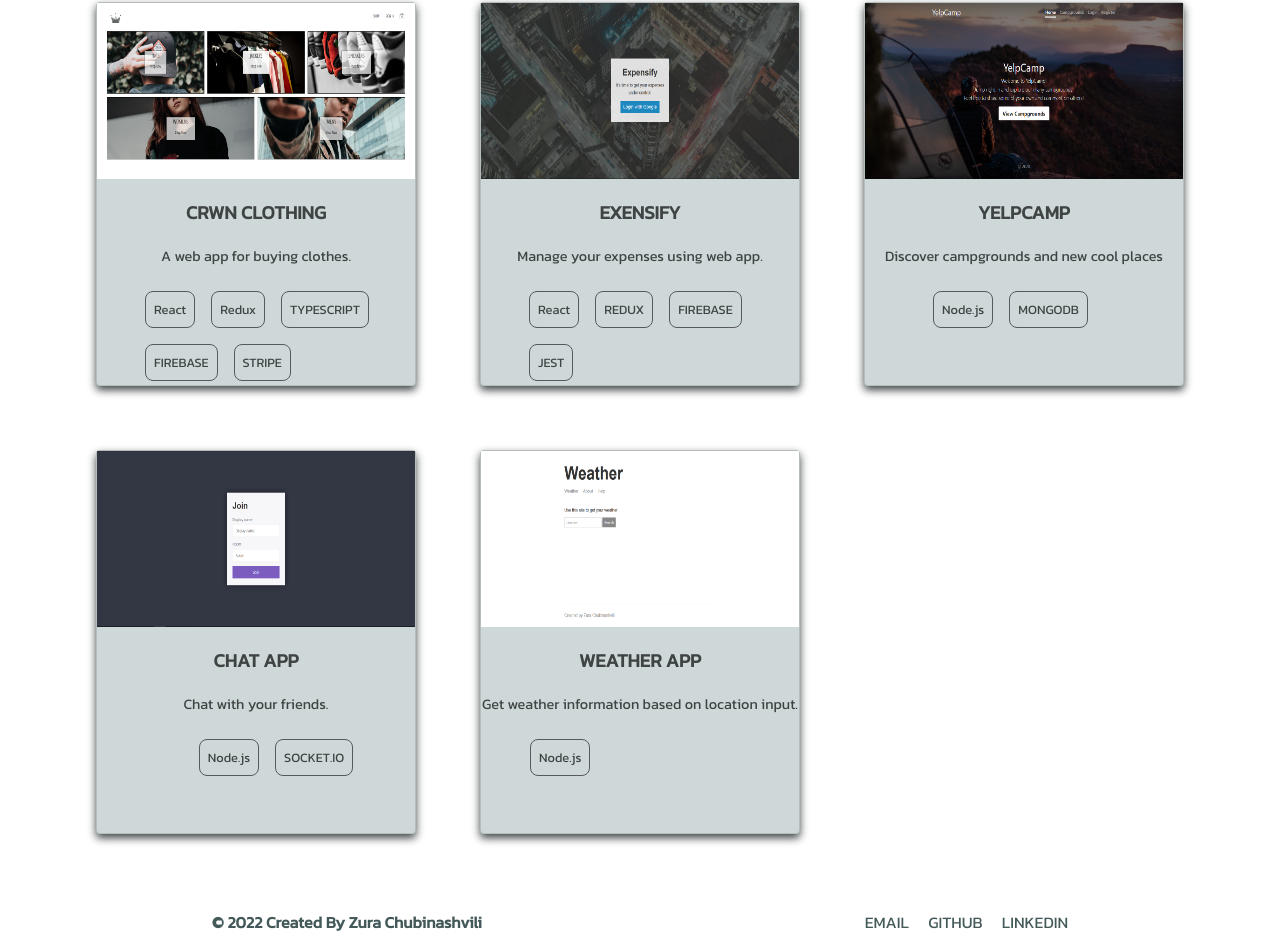
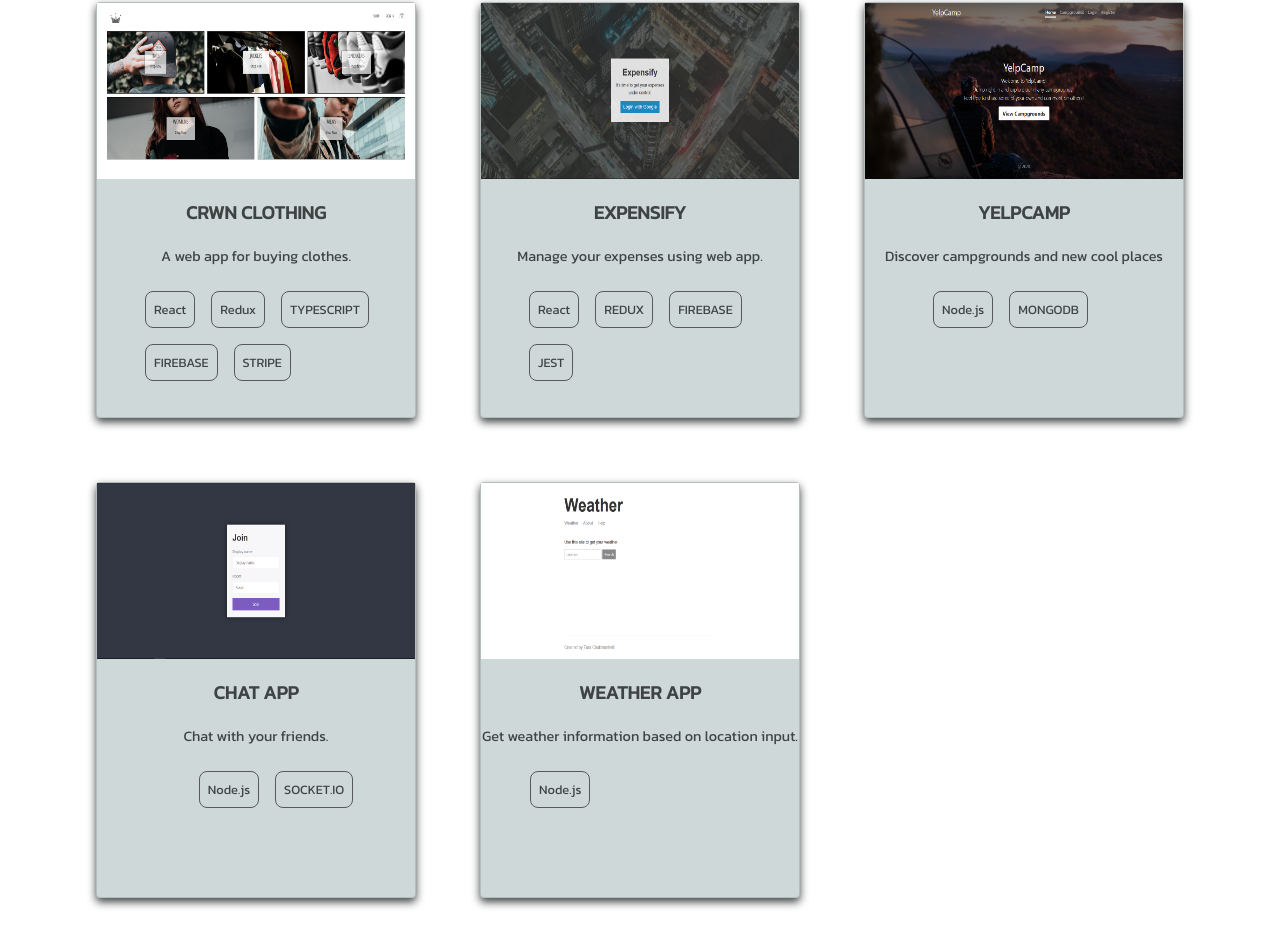
Before and after one commit to chubinashvili/my-portfolio, a React (Create React App) app: page / in a window 1280 px wide. Shown: the part 814-1766 px from the top of the page. Built offline with nearby package versions, Linux system fonts and the light colour scheme.

Commit message:
fixing little typing errors

```diff
--- a/src/components/Project/Project.styles.jsx
+++ b/src/components/Project/Project.styles.jsx
@@ -23,7 +23,7 @@ export const ProjectContainer = styled.div`
     color: #3e4343;
     text-align: center;
     background-color: #cfd8d8;
-    height: 24rem;
+    height: 26rem;
     width: 20rem;
     border-radius: 0.25rem;
     border: 1px solid rgba(0,0,0,.125);
--- a/src/routes/Projects/Projects.component.jsx
+++ b/src/routes/Projects/Projects.component.jsx
@@ -21,7 +21,7 @@ const PROJECTS = [
       ],
     },
     {
-      title: 'EXENSIFY',
+      title: 'EXPENSIFY',
       body: 'Manage your expenses using web app.',
       web: 'https://expensify5.herokuapp.com/',
       imageUrl: '/images/expensify.PNG',
```
